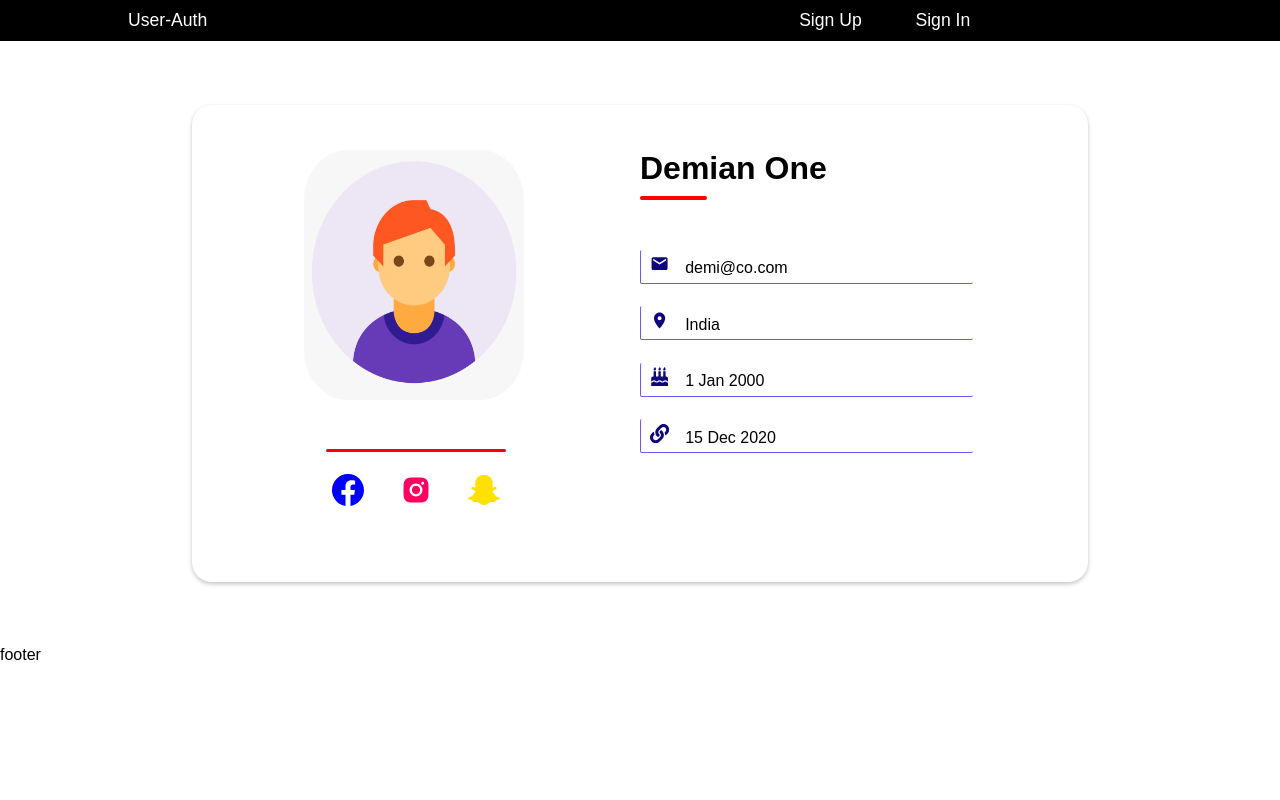
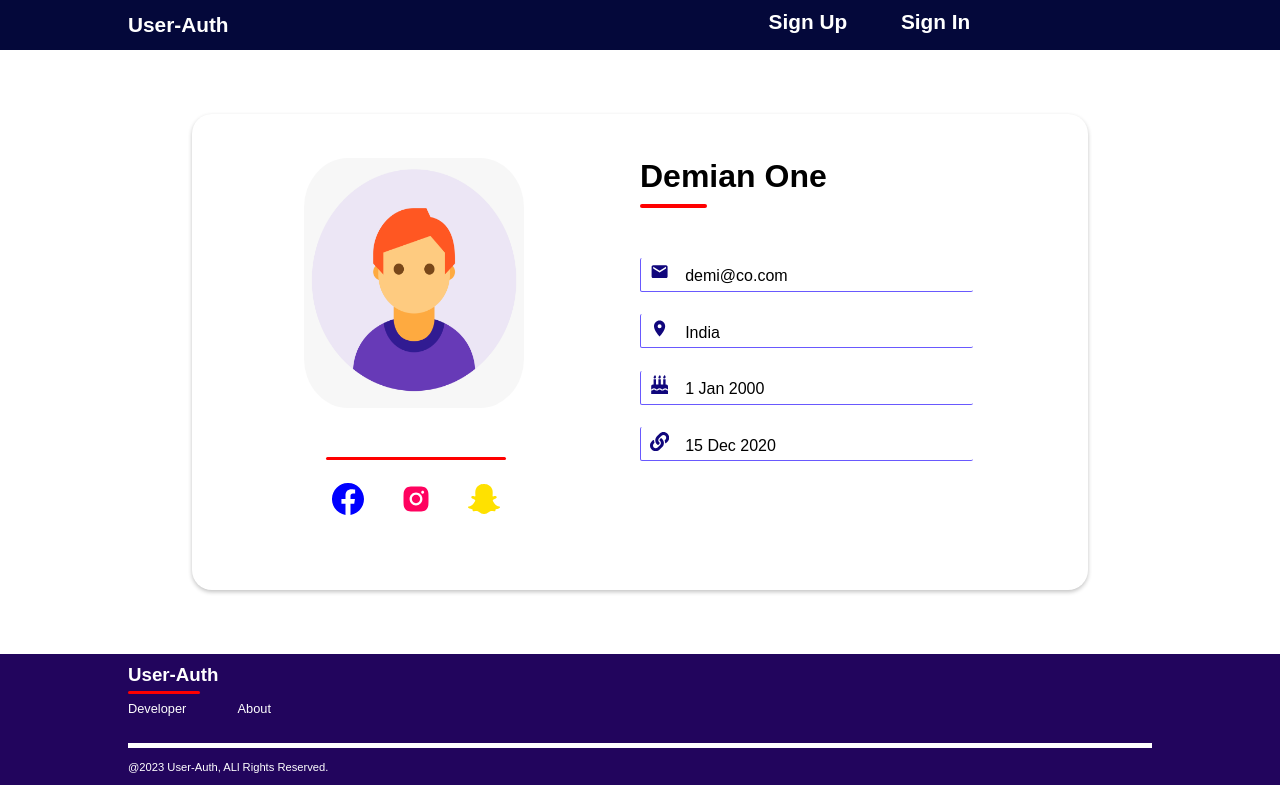
Before and after one commit to Shreyash019/User-Auth, a React (Create React App) app in the folder client/: page /user/profile in a window 1280 px wide. Built offline with nearby package versions, Linux system fonts and the light colour scheme.

Commit message:
Fontend done.

```diff
--- a/client/src/components/auth/SignUp.jsx
+++ b/client/src/components/auth/SignUp.jsx
@@ -15,7 +15,7 @@ const SignUp = () => {
               <input type="email" name="email" placeholder='Email' required/>
               <input type="password" name="password" placeholder='Password' required/>
               <input type="text" name="confirm_password" placeholder='Confirm Password' required/>
-              <button type='submit'>Sign In</button>
+              <button type='submit'>Sign Up</button>
           </form>
         </div>
       </div>
--- a/client/src/components/auth/auth.css
+++ b/client/src/components/auth/auth.css
@@ -11,7 +11,6 @@
     width: 60%;
     height: 400px;
     float: left;
-    background-color: antiquewhite;
     background-image: url("../img/sbg.jpg");
     background-size: 100% 100%;
     background-repeat: no-repeat;
--- /dev/null
+++ b/client/src/components/footer/Footer.js
@@ -0,0 +1,22 @@
+import React from 'react';
+import './footer.css';
+import { Link } from 'react-router-dom';
+
+export default function Footer(){
+    return(
+      <div className='footer'>
+        <div className='footer-top'>
+          <div className='footer-top-content'>
+            <h3><Link to='/'>User-Auth </Link></h3>
+            <hr/>
+            <p><Link to='/'>Developer</Link></p>
+            <p><Link to='/about'>About</Link></p>
+          </div>
+          <hr/>
+        </div>
+        <div className='footer-bottom'>
+          <p>@2023 User-Auth, ALl Rights Reserved.</p>
+        </div>
+      </div>
+    );
+}
--- a/client/src/components/footer/Footer.jsx
+++ /dev/null
@@ -1,9 +0,0 @@
-import React from 'react'
-
-const footer = () => {
-  return (
-    <div>footer</div>
-  )
-}
-
-export default footer
--- a/client/src/components/footer/footer.css
+++ b/client/src/components/footer/footer.css
@@ -0,0 +1,60 @@
+.footer{
+    width: 100%;
+    height: auto;
+    overflow: hidden;
+    background-color: rgb(34, 5, 93);
+}
+
+.footer-top{
+    width: 100%;
+    height:auto;
+}
+    .footer-top hr{
+        background-color: white;
+        border: none;
+        width: 80%;
+        height: 5px;
+        margin: 2% 10% 1%;
+    }
+
+    .footer-top-content{
+        width: 80%;
+        height: auto;
+        margin: 0% 10%;
+    }
+    .footer-top-content hr{
+        background-color: red;
+        border: none;
+        width: 7%;
+        height: 3px;
+        margin: 0.5% 0%;
+        border-radius: 5px;
+    }
+    .footer-top-content img{
+        height: 35px;
+    }
+    .footer-top-content h3{
+        margin: 1% 0% 0%;
+        font-weight: 600;
+        color: white;
+    }
+    .footer-top-content p{
+        color: white;
+        display: inline;
+        padding: 0% 5% 0% 0%;
+        font-size: 0.8em;
+    }
+    .footer-top-content a{
+        color: white;
+        text-decoration: none;
+    }
+
+.footer-bottom{
+    width: auto;
+    height: auto;
+}
+.footer-bottom p{
+    color: white;
+    font-size: 0.7em;
+    margin: 0% 10% 1% 10%
+}
--- a/client/src/components/header/header.css
+++ b/client/src/components/header/header.css
@@ -1,5 +1,5 @@
 #header-container{
-    background-color: black;
+    background-color: rgb(4, 8, 58);
     color: #ffffff;
     display: flex;
     height: auto;
@@ -8,8 +8,8 @@
 
 #header-container span{
     font-family: sans-serif;
-    font-size: 1.1em;
-    font-weight: 500;
+    font-size: 1.3em;
+    font-weight: 600;
 }
 #header-container a{
     text-decoration: none;
@@ -17,7 +17,7 @@
 }
 #header-left-content{
     width: 40%;
-    padding: 0.8% 0% 0.8% 10%;
+    padding: 1% 0% 1% 10%;
 }
 #header-left-content span:hover{
     color: red
--- a/client/src/components/main/HomeBottom.jsx
+++ b/client/src/components/main/HomeBottom.jsx
@@ -1,18 +1,20 @@
 import React from 'react';
 import './css/home-bottom.css';
 import {Link} from 'react-router-dom';
+import signupimg from '../img/signup.png';
+import signinimg from '../img/signin.png';
 
 const HomeBottom = () => {
   return (
     <div className='home-bottom-container'>
       <div className='home-bottom-box'>
         <Link to='/signup'>
-          <div className='bottom-card'>
+          <div className='bottom-card' style={{backgroundImage: `url(${signupimg})`}}>
             <h3>Sign Up</h3>
           </div>
         </Link>
         <Link to='/signin'>
-          <div className='bottom-card'>
+          <div className='bottom-card' style={{backgroundImage: `url(${signinimg})`}}>
             <h3>Sign In</h3>
           </div>
         </Link>
--- a/client/src/components/main/HomeTop.jsx
+++ b/client/src/components/main/HomeTop.jsx
@@ -9,7 +9,7 @@ const HomeTop = () => {
       <div className='home-top-left'>
         <div className='home-top-details'>
           <p>Welcome to User-Auth...</p>
-          <p>Please register your self first</p>
+          <p>Please register yourself first</p>
           <p>If already registerd then</p>
           <p> Please login to use the website.</p>
           <h1 style={{fontSize: '5em', color: 'red'}}><GiRunningNinja/></h1>
--- a/client/src/components/main/css/home-bottom.css
+++ b/client/src/components/main/css/home-bottom.css
@@ -7,7 +7,17 @@
     width: 40%;
     margin: 0% 30%;
 }
+.home-bottom-box a{
+    color: blue;
+    font-size: 1.2em;
+}
+.home-bottom-box a:hover{
+    color: red;
+}
 .bottom-card{
+    background-color:aliceblue;
+    background-size: 100% 100%;
+    background-repeat: no-repeat;
     width:35%;
     height: 180px;
     float: left;
@@ -22,5 +32,5 @@
     box-shadow: rgba(0, 0, 0, 0.475) 0px 3px 8px;
 }
 .bottom-card h3{
-    margin: 5% 0% 10%;
+    margin: 5% 0% 2%;
 }
```
Also changed, not shown: client/src/components/img/signin.png (added), client/src/components/img/signup.png (added).
